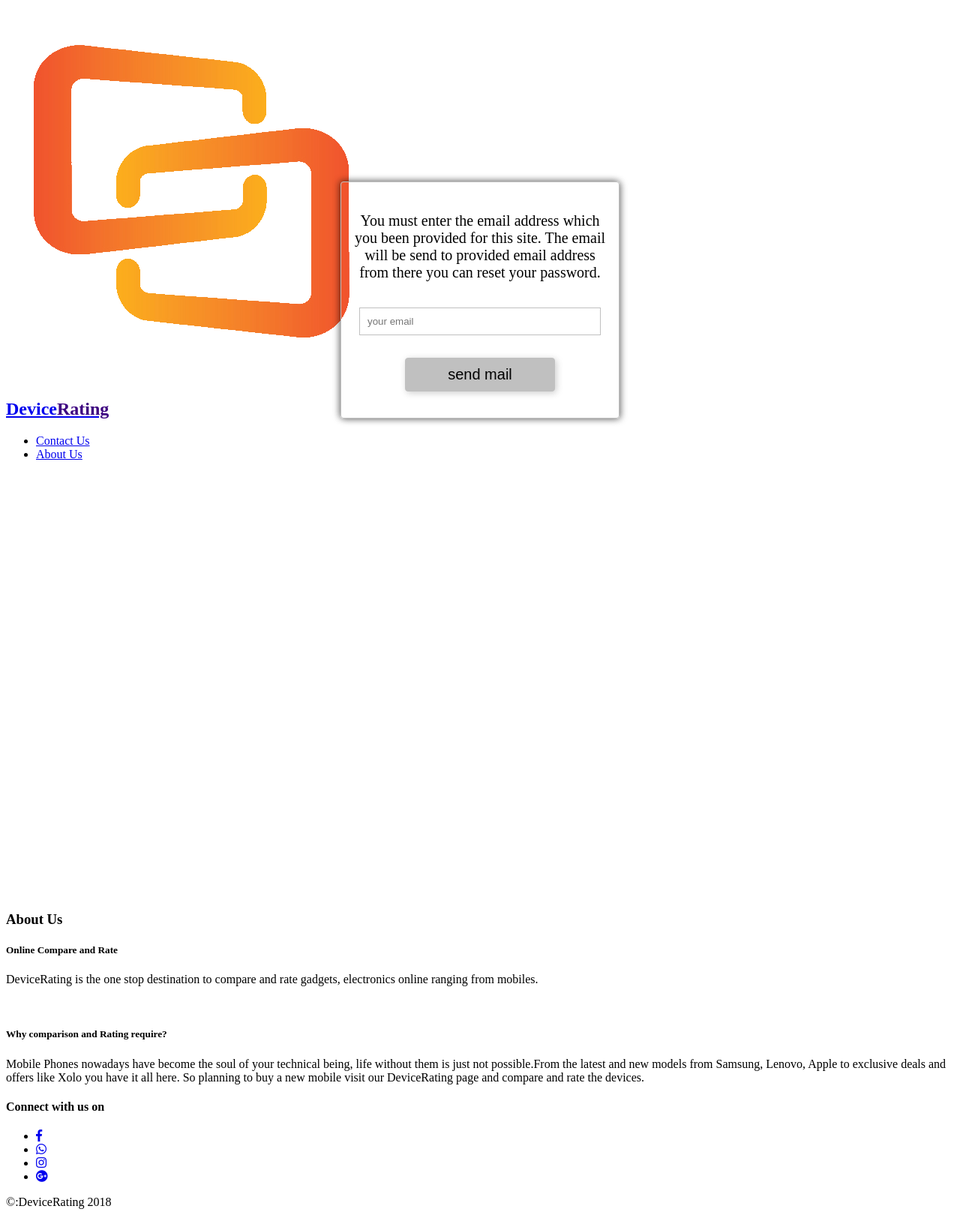
After one commit to maurya-deepak/Device-Rating, a PHP site: page /compare-webpage-php/forgetPassword.php in a window 1280 px wide. The commit adds this page. Shown: the whole page at 75% size. Run offline with PHP 8.4, Linux system fonts and the light colour scheme; some libraries are stand-ins or nearby versions.

Commit message:
send mail and about section

```diff
--- /dev/null
+++ b/phpfiles/forgetPassword.php
@@ -0,0 +1,117 @@
+<?php
+session_start();
+?>
+<!DOCTYPE html>
+<html lang="en">
+<head>
+    <meta charset="UTF-8">
+    <meta name="viewport" content="width=device-width, initial-scale=1.0">
+    <meta http-equiv="X-UA-Compatible" content="ie=edge">
+    <link rel="stylesheet" href="https://use.fontawesome.com/releases/v5.3.1/css/all.css" integrity="sha384-mzrmE5qonljUremFsqc01SB46JvROS7bZs3IO2EmfFsd15uHvIt+Y8vEf7N7fWAU" crossorigin="anonymous">
+    <link rel="stylesheet" href="../style.css">
+    <title>Forgot Password</title>
+    <style>
+        .message{
+            position:absolute;
+            top:14%;
+            left:50%;
+            transform:translate(-50%,-50%);
+        }
+        .container-pass{
+            position:absolute;
+            top:50%;
+            left:50%;
+            transform:translate(-50%,-50%);
+            width:350px;
+            border:1px solid silver;
+            text-align:center;
+            padding:20px 10px;
+            border-radius:4px;
+            box-shadow:2px 1px 10px rgba(0,0,0,0.4),-2px -1px 10px rgba(0,0,0,0.4);
+        }
+        .container-pass p{
+            font-size:20px;
+        }
+
+        .container-pass input{
+            width:300px;
+            padding:10px 10px;
+            margin:15px 10px;
+            border:1px solid silver;
+        }
+        .container-pass input[type='submit']{
+           background:silver;
+           width:200px;
+           border:1px solid silver;
+           font-family:sans-serif;
+           border-radius:4px;
+           box-shadow:2px 2px 10px rgba(0,0,0,0.2);
+           cursor:pointer;
+           font-size:20px;
+        }
+        .about{
+            margin-top:600px;
+        }
+    </style>
+</head>
+<body>
+    <header class="header"style="background-color:#fff;">
+        <nav class="nav">
+            <a href="../firstpage.php"><img  src="images/comp.png" class="logo"></a>
+            <h1><a href="../firstpage.php">Device<span style="color:#3d0280;">Rating</span></a></h1>
+        <ul id="list">
+            <li><a href="#contact">Contact Us</a></li>
+            <li><a href="#about">About Us</a></li>
+        </ul>
+        </nav>
+    </header>
+    <div class="message">
+    <?php
+    if(isset($_SESSION['mail_sent'])){
+
+        echo $_SESSION['mail_sent'];
+    }
+    ?>
+    </div>
+    <div class="container-pass">
+        <p>You must enter the email address which you been provided for this site. The email will be send to provided email address from there you can reset your password.</p>
+        <form method="POST" action="mail.php">
+            <!-- <input type="text" placeholder="your username" name="username" required=""> -->
+            <input type="text" placeholder="your email" name="email" required="">
+            <input type="submit" value="send mail" name='submit'>
+        </form>
+    </div>
+
+<div class="about" id="about">
+    <h3>About Us</h3>
+    <h5>Online Compare and Rate</h5>
+    <p>DeviceRating is the one stop destination to compare and rate gadgets, electronics online ranging from mobiles.</p><br>
+    <h5>Why comparison and Rating require?</h5>
+    <p>Mobile Phones nowadays have become the soul of your technical being, life without them is just not possible.From the latest and new models from Samsung, Lenovo, Apple to exclusive deals and offers like Xolo you have it all here. So planning to buy a new mobile visit our DeviceRating page and compare and rate the devices.
+    </p>
+</div>
+
+<footer class="footer">
+    <h4>Connect with us on</h4>
+    <div class="contact" id="contact">
+        <ul>
+            <li><a href="#"><i class="fab fa-facebook-f"></i></a></li>
+            <li><a href="#"><i class="fab fa-whatsapp"></i></a></li>
+            <li><a href="#"><i class="fab fa-instagram"></i></a></li>
+            <li><a href="https://plus.google.com/discover"><i class="fab fa-google-plus"></i></a></li>
+        </ul>
+    </div>
+    <div>
+        <p>&copy;:DeviceRating 2018</p>
+    </div>
+</footer>
+<script type="text/javascript">
+    // $(window).bind('onload',function(){
+    //     <?php
+    //         unset($_SESSION['mail_sent']);
+    //     ?>
+    // });
+
+</script>
+</body>
+</html>
--- a/phpfiles/show_comment.php
+++ b/phpfiles/show_comment.php
@@ -18,7 +18,7 @@ if(isset($_POST['device_name']))
     while( $row = mysqli_fetch_assoc($result))
     {
 
-        echo "<div id='comment_block'><h3 id='username_comm'>".$row['username']."</h3><p id='comm_date'>On ".$row['com_date']."</p><br>";
+        echo "<div id='comment_block'><h3 id='username_comm'>".$row['username']."</h3><p id='comm_date'><i class='fa fa-clock' style='color:black;font-size:16px'></i> ".$row['com_date']."</p><br>";
         for($i=0;$i<$row['rate_count'];$i++)
         {
             echo "<i class='fa fa-star' id='heart_show'></i>";
```
Also changed, not shown: firstpage.php (+10 -7 lines), phpfiles/all_comment.php (+9 -11 lines), phpfiles/changePassword.php (+24 -3 lines), phpfiles/compare.php (+12 -8 lines), phpfiles/fav_device.php (+57 -9 lines), phpfiles/mail.php (added, +29 -0 lines), phpfiles/two.php (deleted, +0 -76 lines), style.css (+63 -19 lines).
